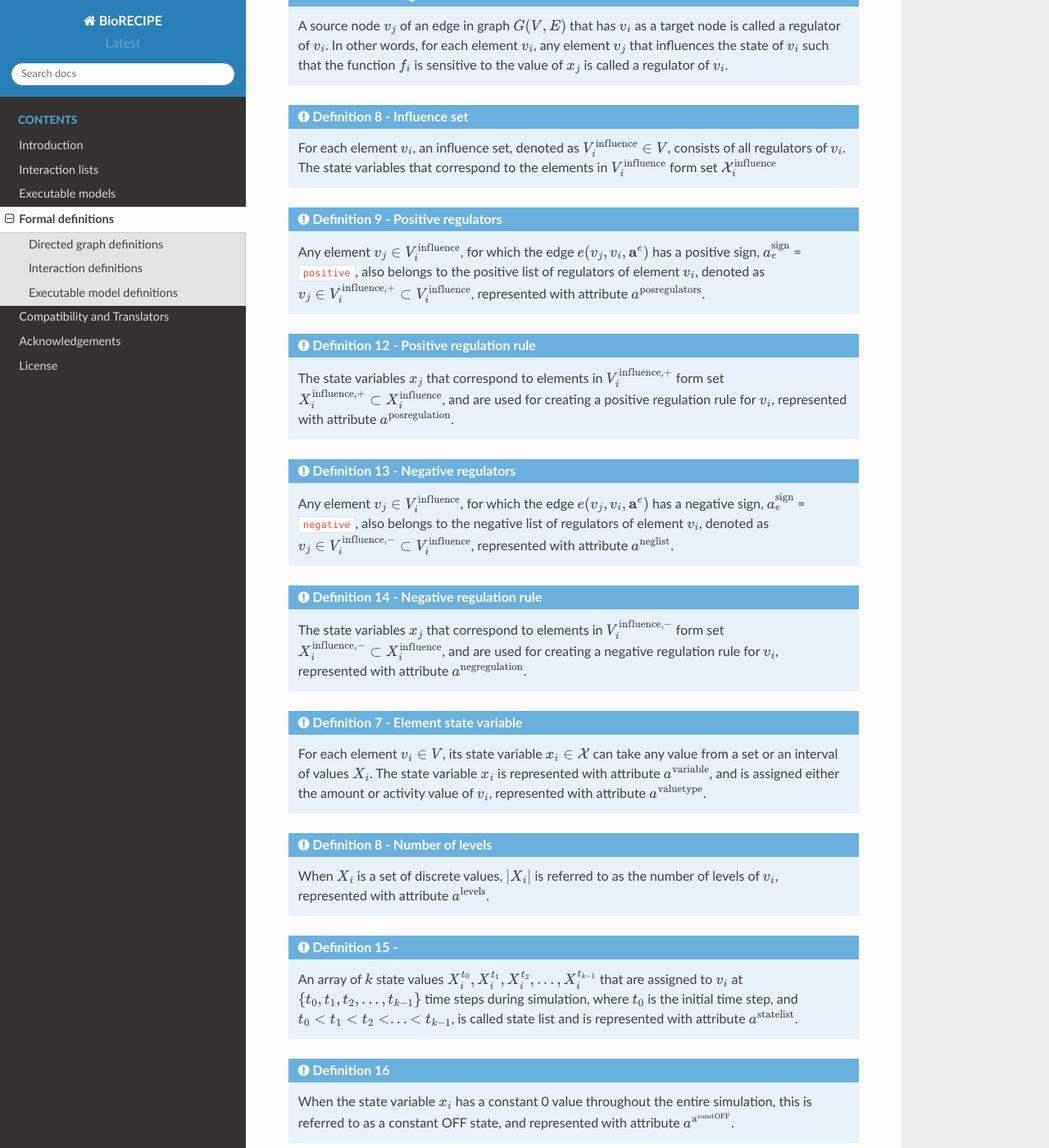
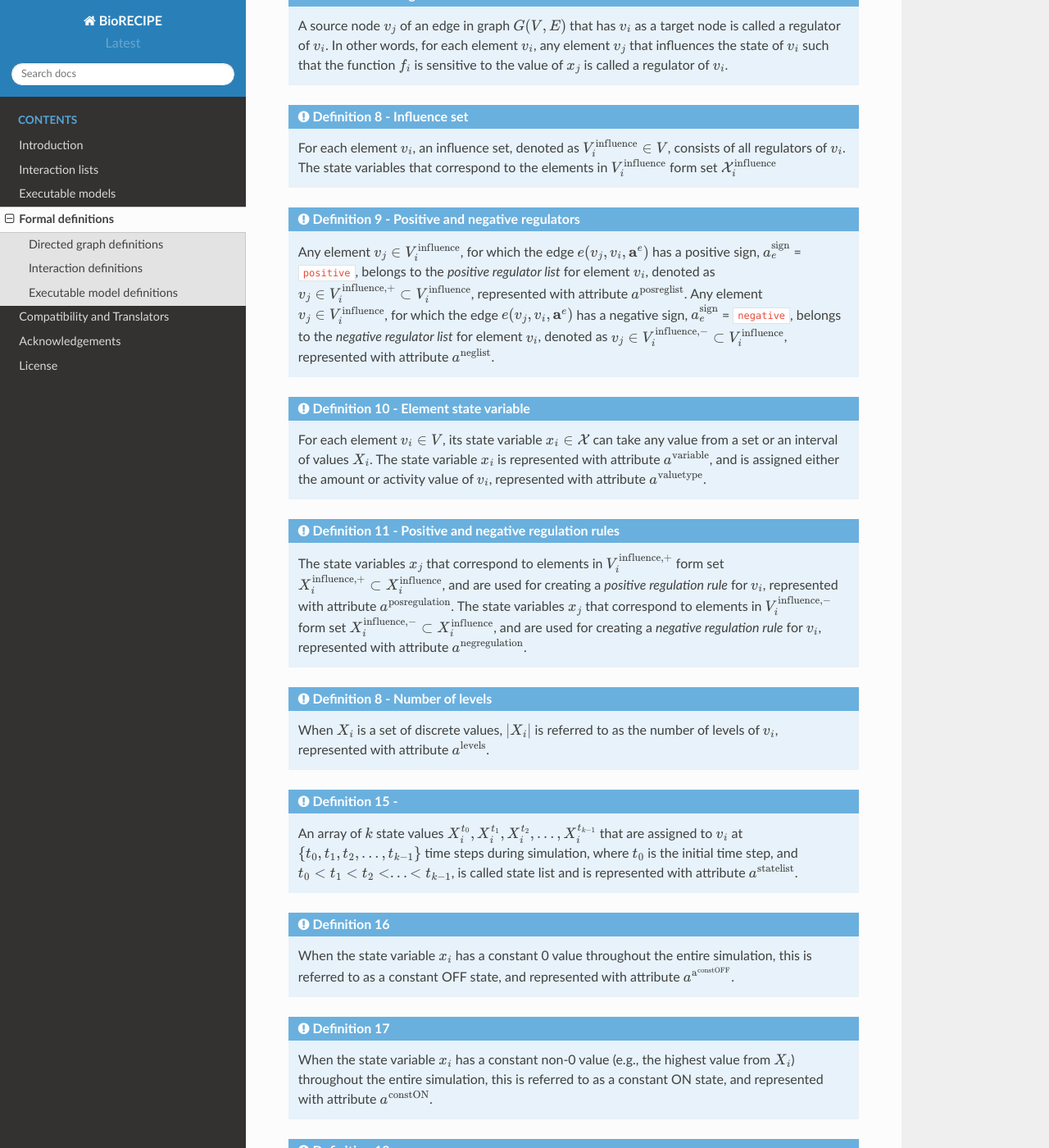
Before and after one commit to pitt-miskov-zivanov-lab/BioRECIPE, a Sphinx documentation site: the page built from docs/definitions.rst, in a window 1280 px wide and 1400 px high, scrolled down 4095 px. Shown: the whole window at 82% size. Built offline with Sphinx 7.4.7 and the Read the Docs theme 2.0.0, drawn with Linux system fonts in a browser that asks for light colours; some of the changed text lies outside the part shown.

Commit message:
Update definitions.rst

```diff
--- a/docs/definitions.rst
+++ b/docs/definitions.rst
@@ -90,25 +90,22 @@ For example, in the following figure, on the path from source node :math:`v_6` t
 
  For each element :math:`v_i`, an influence set, denoted as :math:`V_i^{\mathrm{influence}} \in V`, consists of all regulators of :math:`v_i`. The state variables that correspond to the elements in :math:`V_i^{\mathrm{influence}}` form set :math:`\mathcal{X}_i^{\mathrm{influence}}`
 
-.. admonition:: Definition 9 - Positive regulators
+.. admonition:: Definition 9 - Positive and negative regulators
 
- Any element :math:`v_j \in V_i^{\mathrm{influence}}`, for which the edge :math:`e(v_j,v_i,\mathbf{a}^e)` has a positive sign, :math:`a_e^{\mathrm{sign}}` = ``positive``, also belongs to the positive list of regulators of element :math:`v_i`, denoted as :math:`v_j \in V_i^{\mathrm{influence},+} \subset V_i^{\mathrm{influence}}`, represented with attribute :math:`a^{\mathrm{posregulators}}`.
+ Any element :math:`v_j \in V_i^{\mathrm{influence}}`, for which the edge :math:`e(v_j,v_i,\mathbf{a}^e)` has a positive sign, :math:`a_e^{\mathrm{sign}}` = ``positive``, belongs to the *positive regulator list* for element :math:`v_i`, denoted as :math:`v_j \in V_i^{\mathrm{influence},+} \subset V_i^{\mathrm{influence}}`, represented with attribute :math:`a^{\mathrm{posreglist}}`.  Any element :math:`v_j \in V_i^{\mathrm{influence}}`, for which the edge :math:`e(v_j,v_i,\mathbf{a}^e)` has a negative sign, :math:`a_e^{\mathrm{sign}}` = ``negative``, belongs to the *negative regulator list* for element :math:`v_i`, denoted as :math:`v_j \in V_i^{\mathrm{influence},-} \subset V_i^{\mathrm{influence}}`, represented with attribute :math:`a^{\mathrm{neglist}}`.
 
-.. admonition:: Definition 12 - Positive regulation rule
 
- The state variables :math:`x_j` that correspond to elements in :math:`V_i^{\mathrm{influence},+}` form set :math:`X_i^{\mathrm{influence},+} \subset X_i^{\mathrm{influence}}`, and are used for creating a positive regulation rule for :math:`v_i`, represented with attribute :math:`a^{\mathrm{posregulation}}`.
-
-.. admonition:: Definition 13 - Negative regulators
-
- Any element :math:`v_j \in V_i^{\mathrm{influence}}`, for which the edge :math:`e(v_j,v_i,\mathbf{a}^e)` has a negative sign, :math:`a_e^{\mathrm{sign}}` = ``negative``, also belongs to the negative list of regulators of element :math:`v_i`, denoted as :math:`v_j \in V_i^{\mathrm{influence},-} \subset V_i^{\mathrm{influence}}`, represented with attribute :math:`a^{\mathrm{neglist}}`.
-
-.. admonition:: Definition 14 - Negative regulation rule
-
- The state variables :math:`x_j` that correspond to elements in :math:`V_i^{\mathrm{influence},-}` form set :math:`X_i^{\mathrm{influence},-} \subset X_i^{\mathrm{influence}}`, and are used for creating a negative regulation rule for :math:`v_i`, represented with attribute :math:`a^{\mathrm{negregulation}}`.
-
-.. admonition:: Definition 7 - Element state variable
+.. admonition:: Definition 10 - Element state variable
 
  For each element :math:`v_i \in V`, its state variable :math:`x_i \in \mathcal{X}` can take any value from a set or an interval of values :math:`X_i`. The state variable :math:`x_i` is represented with attribute :math:`a^{\mathrm{variable}}`, and is assigned either the amount or activity value of :math:`v_i`, represented with attribute :math:`a^{\mathrm{valuetype}}`.
+
+
+.. admonition:: Definition 11 - Positive and negative regulation rules
+
+ The state variables :math:`x_j` that correspond to elements in :math:`V_i^{\mathrm{influence},+}` form set :math:`X_i^{\mathrm{influence},+} \subset X_i^{\mathrm{influence}}`, and are used for creating a *positive regulation rule* for :math:`v_i`, represented with attribute :math:`a^{\mathrm{posregulation}}`.
+ The state variables :math:`x_j` that correspond to elements in :math:`V_i^{\mathrm{influence},-}` form set :math:`X_i^{\mathrm{influence},-} \subset X_i^{\mathrm{influence}}`, and are used for creating a *negative regulation rule* for :math:`v_i`, represented with attribute :math:`a^{\mathrm{negregulation}}`.
+
+
 
 .. admonition:: Definition 8 - Number of levels
 
```
Also changed, not shown: other parts of docs/definitions.rst (+1 -1 lines).
